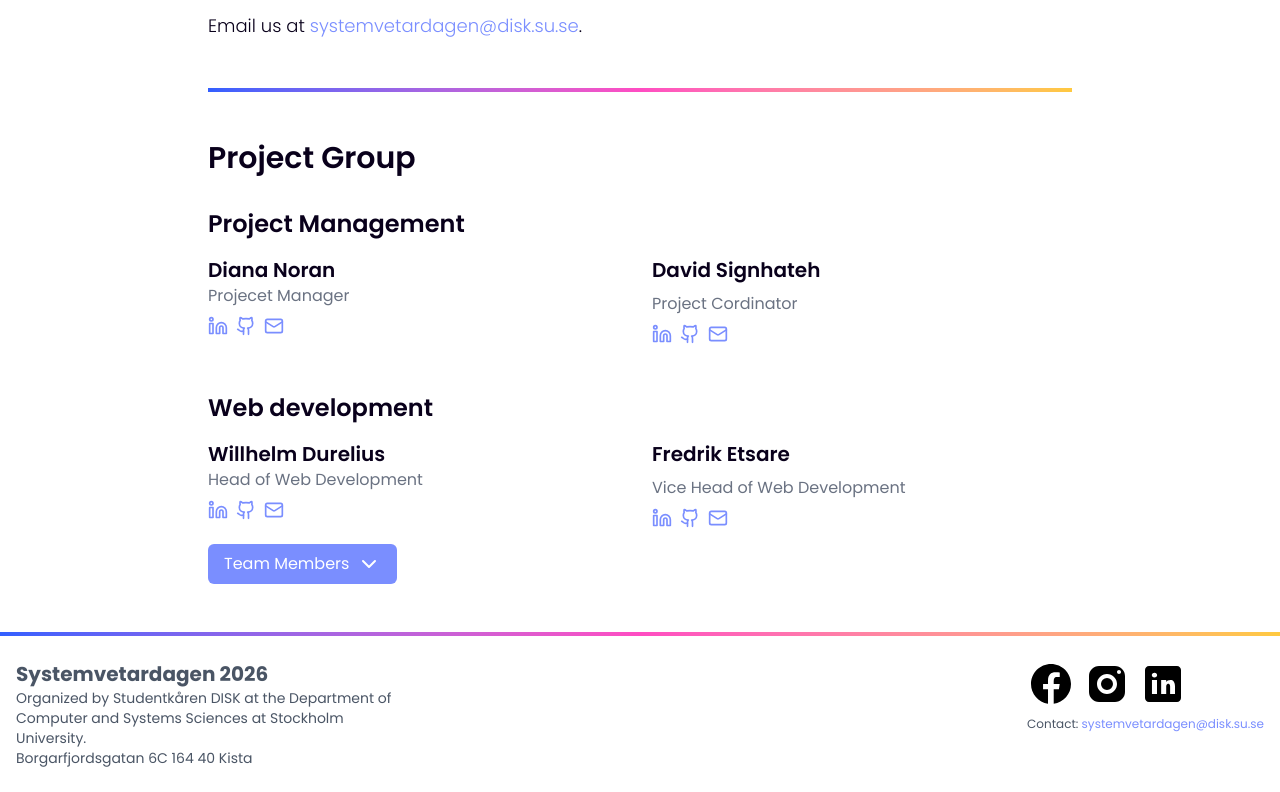
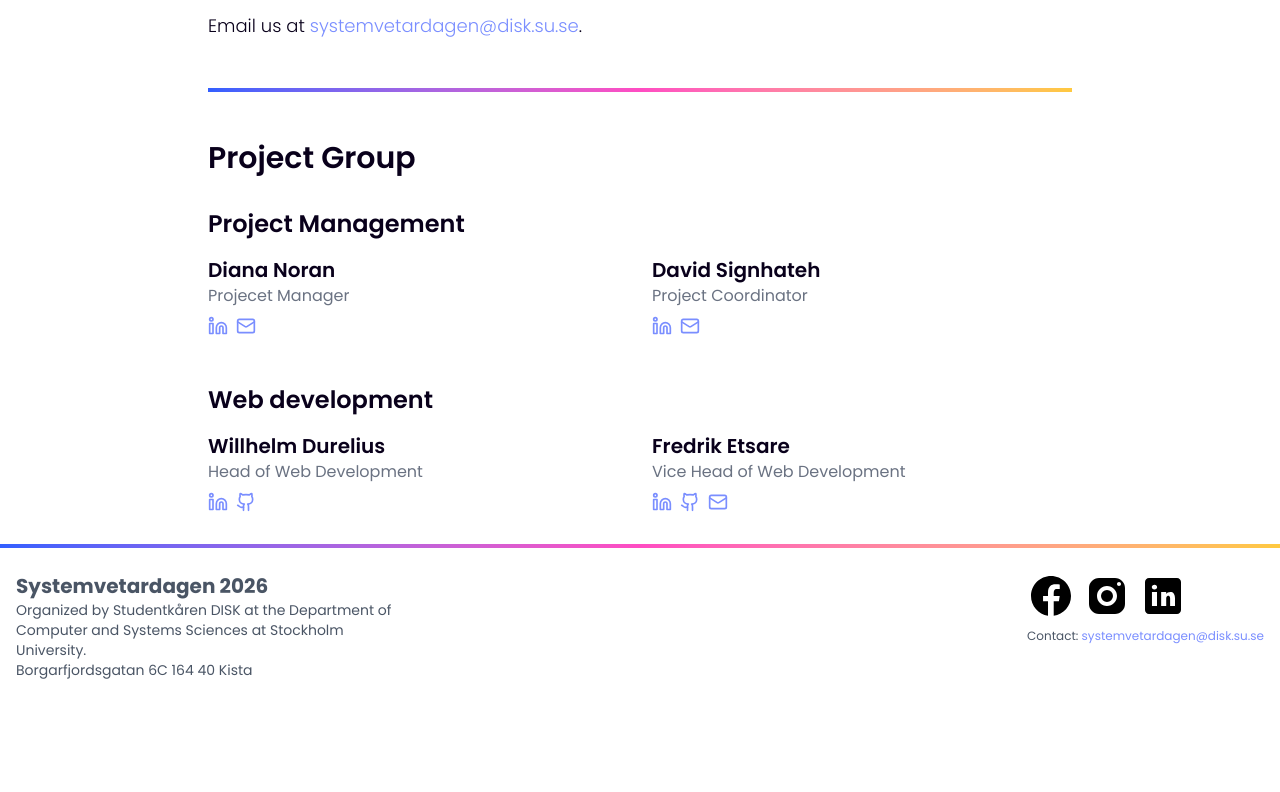
Before and after one commit to Systemvetardagen/Systemvetardagen, a React (Vite) app: page /about in a window 1280 px wide. Shown: the part 697-1489 px from the top of the page. After the commit the page ends 1401 px from the top, so only its background shows below. Built offline with nearby package versions, Linux system fonts and the light colour scheme.

Commit message:
router refactor

```diff
--- a/src/app/App.tsx
+++ b/src/app/App.tsx
@@ -1,46 +1,14 @@
 import React from "react";
-import { Routes, Route, Navigate } from "react-router-dom";
 
 import { QueryClient, QueryClientProvider } from "@tanstack/react-query";
-
-import { Navbar, Footer } from "@/ui/layout";
-import ScrollToTop from "@/lib/utilities/ScrollToTop";
-
-import {
-  LandingPage,
-  AboutPage,
-  CompaniesPage,
-  CompanyPage,
-  CompanySignupPage,
-  VisitInfoPage,
-  SignupPage,
-  StudentDashboardPage,
-} from "@/pages";
+import Router from "./Routes";
 
 const App: React.FC = () => {
   const queryClient = new QueryClient();
 
   return (
     <QueryClientProvider client={queryClient}>
-      <Navbar />
-      <ScrollToTop />
-      <Routes>
-        <Route path="/signup" element={<SignupPage />} />
-        <Route path="/" element={<LandingPage />} />
-        <Route path="/studentdashboard" element={<StudentDashboardPage />} />
-
-        <Route path="/companies" element={<CompaniesPage />} />
-        <Route path="/companies/:companyId" element={<CompanyPage />} />
-        <Route
-          path="/companies/signup"
-          element={<CompanySignupPage temp={"Hello world"} />}
-        />
-
-        <Route path="/visit-info" element={<VisitInfoPage />} />
-        <Route path="/about" element={<AboutPage />} />
-        <Route path="*" element={<Navigate to="/" replace />} />
-      </Routes>
-      <Footer />
+      <Router />
     </QueryClientProvider>
   );
 };
--- /dev/null
+++ b/src/app/RootLayout.tsx
@@ -0,0 +1,15 @@
+// src/app/routes/RootLayout.jsx
+import { Outlet } from "react-router-dom";
+import { Navbar, Footer } from "@/ui";
+import ScrollToTop from "@/lib/utilities/ScrollToTop";
+
+export default function RootLayout() {
+  return (
+    <>
+      <Navbar />
+      <ScrollToTop />
+      <Outlet />
+      <Footer />
+    </>
+  );
+}
--- /dev/null
+++ b/src/app/Routes.tsx
@@ -0,0 +1,41 @@
+// src/app/Router.tsx
+import React from "react";
+import { Routes, Route, Navigate } from "react-router-dom";
+
+import RootLayout from "./RootLayout";
+
+import {
+  LandingPage,
+  AboutPage,
+  CompaniesPage,
+  CompanyPage,
+  CompanySignupPage,
+  VisitInfoPage,
+  SignupPage,
+  StudentDashboardPage,
+} from "@/pages";
+
+const Router: React.FC = () => {
+  return (
+    <Routes>
+      <Route element={<RootLayout />}>
+        <Route path="/" element={<LandingPage />} />
+        <Route path="/signup" element={<SignupPage />} />
+        <Route path="/studentdashboard" element={<StudentDashboardPage />} />
+
+        <Route path="/companies" element={<CompaniesPage />} />
+        <Route path="/companies/:companyId" element={<CompanyPage />} />
+        <Route
+          path="/companies/signup"
+          element={<CompanySignupPage temp="Hello world" />}
+        />
+
+        <Route path="/visit-info" element={<VisitInfoPage />} />
+        <Route path="/about" element={<AboutPage />} />
+        <Route path="*" element={<Navigate to="/" replace />} />
+      </Route>
+    </Routes>
+  );
+};
+
+export default Router;
--- a/src/lib/locales/en/project-group.json
+++ b/src/lib/locales/en/project-group.json
@@ -5,16 +5,14 @@
       "head": {
         "name": "Diana Noran",
         "role": "Projecet Manager",
-        "linkedIn": "qwe",
-        "github": "qwe",
-        "email": "qwe"
+        "linkedIn": "https://www.linkedin.com/in/diana-noran/",
+        "email": "systemvetardagen@disk.su.se"
       },
       "vice": {
         "name": "David Signhateh",
-        "role": "Project Cordinator",
-        "linkedIn": "qwe",
-        "github": "qwe",
-        "email": "qwe"
+        "role": "Project Coordinator",
+        "linkedIn": "https://www.linkedin.com/in/david-singhateh-680489303/",
+        "email": "systemvetardagen@disk.su.se"
       }
     },
     {
@@ -22,29 +20,16 @@
       "head": {
         "name": "Willhelm Durelius",
         "role": "Head of Web Development",
-        "linkedIn": "qwe",
-        "github": "qwe",
-        "email": "qwe"
+        "linkedIn": "https://linkedin.com/in/wilhelm-durelius-6a11012b1",
+        "github": "https://github.com/durelius"
       },
       "vice": {
         "name": "Fredrik Etsare",
         "role": "Vice Head of Web Development",
-        "linkedIn": "qwe",
-        "github": "qwe",
-        "email": "qwe"
-      },
-      "members": [
-        {
-          "name": "test1",
-          "role": "test1",
-          "linkedIn": ""
-        },
-        {
-          "name": "test2",
-          "role": "test2",
-          "linkedIn": ""
-        }
-      ]
+        "linkedIn": "https://linkedIn.com/in/fredrik-etsare-20a535255/",
+        "github": "https://github.com/fetsare",
+        "email": "fredrik.etsare@disk.su.se"
+      }
     }
   ]
 }
--- a/src/lib/locales/se/project-group.json
+++ b/src/lib/locales/se/project-group.json
@@ -1,50 +1,35 @@
 {
   "groups": [
     {
-      "name": "Project Management",
+      "name": "Projektledningen",
       "head": {
         "name": "Diana Noran",
         "role": "Projecet Manager",
-        "linkedIn": "qwe",
-        "github": "qwe",
-        "email": "qwe"
+        "linkedIn": "https://www.linkedin.com/in/diana-noran/",
+        "email": "systemvetardagen@disk.su.se"
       },
       "vice": {
         "name": "David Signhateh",
-        "role": "Project Cordinator",
-        "linkedIn": "qwe",
-        "github": "qwe",
-        "email": "qwe"
+        "role": "Project Coordinator",
+        "linkedIn": "https://www.linkedin.com/in/david-singhateh-680489303/",
+        "email": "systemvetardagen@disk.su.se"
       }
     },
     {
-      "name": "Web development",
+      "name": "Web Utveckling",
       "head": {
         "name": "Willhelm Durelius",
         "role": "Head of Web Development",
-        "linkedIn": "qwe",
-        "github": "qwe",
-        "email": "qwe"
+        "linkedIn": "https://linkedin.com/in/wilhelm-durelius-6a11012b1",
+        "github": "https://github.com/durelius"
       },
       "vice": {
         "name": "Fredrik Etsare",
         "role": "Vice Head of Web Development",
-        "linkedIn": "qwe",
-        "github": "qwe",
-        "email": "qwe"
-      },
-      "members": [
-        {
-          "name": "test1",
-          "role": "test1",
-          "linkedIn": ""
-        },
-        {
-          "name": "test2",
-          "role": "test2",
-          "linkedIn": ""
-        }
-      ]
+        "linkedIn": "https://linkedIn.com/in/fredrik-etsare-20a535255/",
+        "github": "https://github.com/fetsare",
+        "email": "fredrik.etsare@disk.su.se"
+      }
     }
   ]
 }
--- a/src/pages/CompanySignupPage.tsx
+++ b/src/pages/CompanySignupPage.tsx
@@ -15,7 +15,7 @@ const CompanySignup: React.FC<CompanySignupProps> = () => {
         </h2>
         <div className="relative">
           <div className="flex items-center flex-wrap justify-center gap-2 mb-4">
-            <h2 className="font-light  text-white">{t("Attend our fair")}</h2>
+            {/* <h2 className="font-light  text-white">{t("Attend our fair")}</h2> */}
             {/* Add any additional elements here if needed */}
           </div>
 
--- a/src/ui/common/ProjectGroupSection.tsx
+++ b/src/ui/common/ProjectGroupSection.tsx
@@ -67,7 +67,7 @@ const ProjectGroupSection: React.FC<ProjectGroupType> = ({
             </div>
           )}
           {vice && (
-            <div className="space-y-2">
+            <div className="">
               <p className="text-xl font-semibold">{vice.name}</p>
               <p className="text-md text-gray-500">{vice.role}</p>
               <SocialLinks {...vice} />
```
